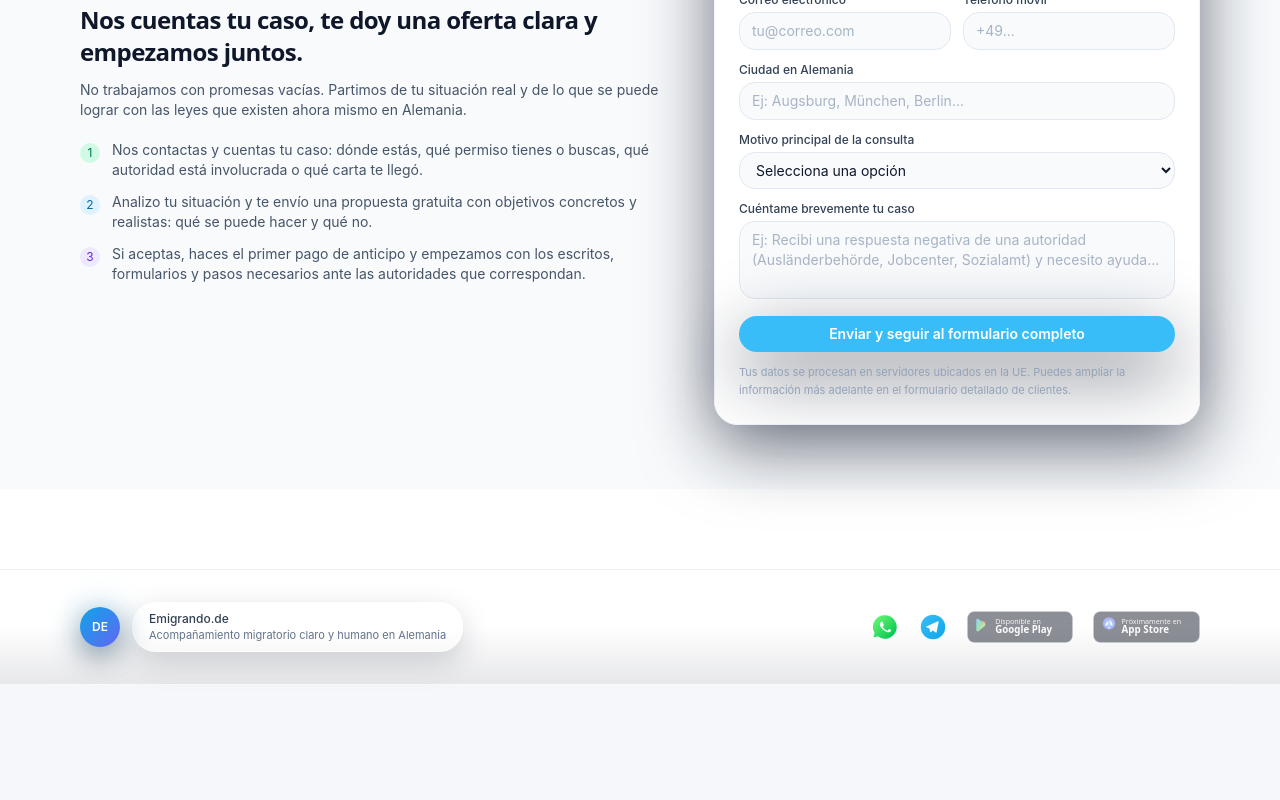
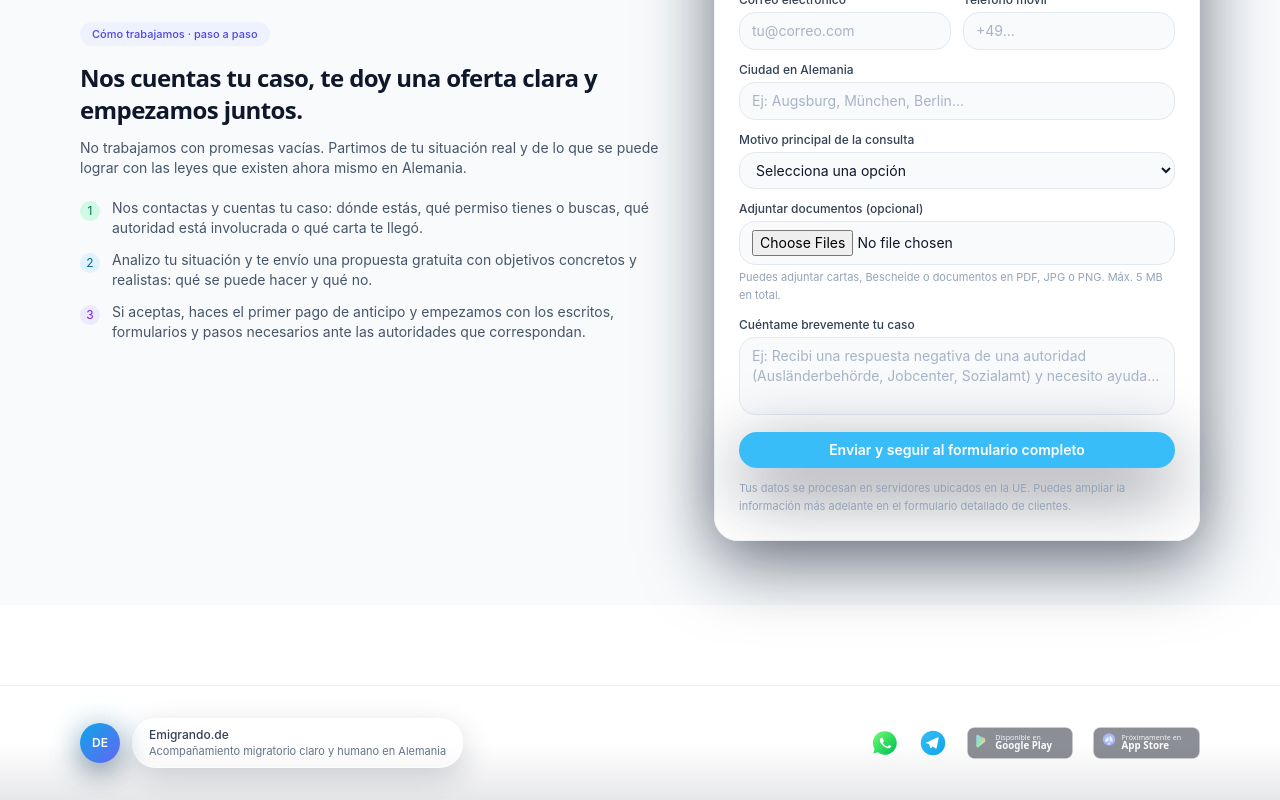
Before and after one commit to emigrando/emigrando-site-main, a Next.js app: page / in a window 1280 px wide. Shown: the part 1270-2070 px from the top of the page. Before the commit the page ends 1954 px from the top, so only its background shows below. Built offline with nearby package versions, Linux system fonts and the light colour scheme.

Commit message:
Fix adjuntos miniform

```diff
--- a/app/page.tsx
+++ b/app/page.tsx
@@ -33,6 +33,7 @@ export default function HomePage() {
       mensaje: (fd.get("mensaje") || "").toString().trim(),
     };
 
+    // misma validación que ya tenías
     if (
       !payload.nombre ||
       !payload.email ||
@@ -46,26 +47,23 @@ export default function HomePage() {
       return;
     }
 
+    // IMPORTANTE: no pongas Content-Type, el navegador lo pone solo (multipart/form-data)
     const r = await fetch("/api/contact", {
       method: "POST",
-        headers: { "Content-Type": "application/json" },
-        body: JSON.stringify(payload),
+      body: fd,
     });
 
     const j = await r.json().catch(() => ({} as any));
 
     if (r.ok && j?.ok) {
-        setMiniOk(
-          "Mensaje enviado correctamente. Te responderé por correo o WhatsApp."
-        );
+      setMiniOk("Mensaje enviado correctamente. Te responderé por correo o WhatsApp.");
       event.currentTarget.reset();
     } else {
       setMiniErr(j?.error || "Error interno al enviar el contacto.");
     }
   } catch (e) {
     console.error(e);
-      // si no quieres mostrar nada al usuario, comenta o borra esta línea:
-    // setMiniErr("Error de red al enviar el contacto.");
+    setMiniErr("Error de red al enviar el contacto.");
   } finally {
     setMiniSending(false);
   }
@@ -391,6 +389,7 @@ export default function HomePage() {
               <form
                 className="mt-4 space-y-3 text-sm"
                 onSubmit={handleMiniSubmit}
+
               >
                 <div>
                   <label className="block text-xs font-medium text-slate-700">
@@ -466,7 +465,20 @@ export default function HomePage() {
                     <option value="otro">Otro motivo</option>
                   </select>
                 </div>
-
+               <div>
+                <label className="block text-xs font-medium text-slate-700">
+                  Adjuntar documentos (opcional)
+                </label>
+                <input
+                  className="mt-1 w-full rounded-xl border border-slate-200 bg-slate-50 px-3 py-2 text-sm outline-none ring-0 focus:border-indigo-400 focus:bg-white focus:ring-2 focus:ring-indigo-100"
+                  type="file"
+                  name="adjuntos"
+                  multiple
+                />
+                <p className="mt-1 text-[11px] leading-relaxed text-slate-400">
+                  Puedes adjuntar cartas, Bescheide o documentos en PDF, JPG o PNG. Máx. 5 MB en total.
+                </p>
+               </div>
                 <div>
                   <label className="block text-xs font-medium text-slate-700">
                     Cuéntame brevemente tu caso
```
Lines whose indentation alone changed are shown as unchanged.
